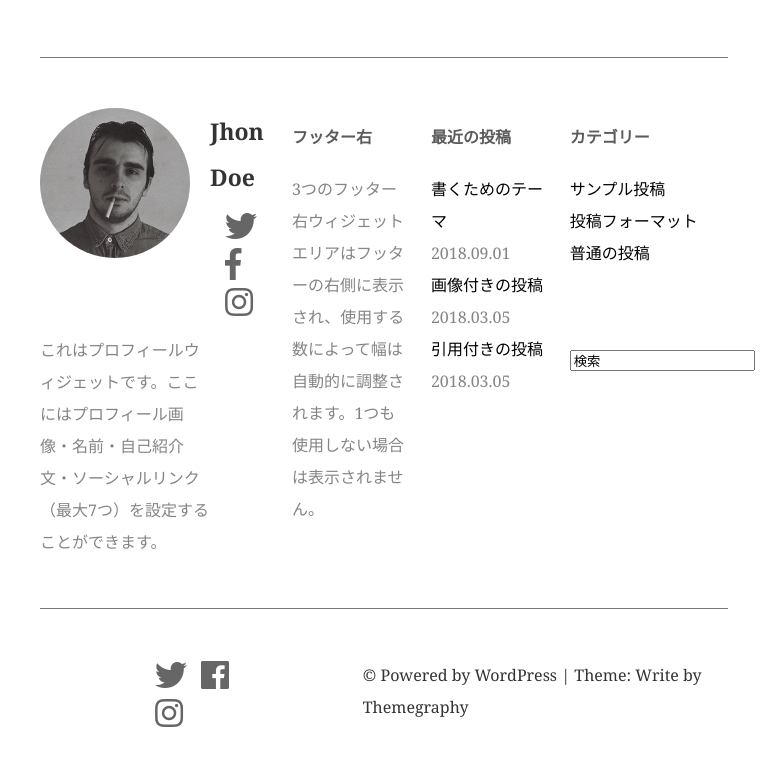
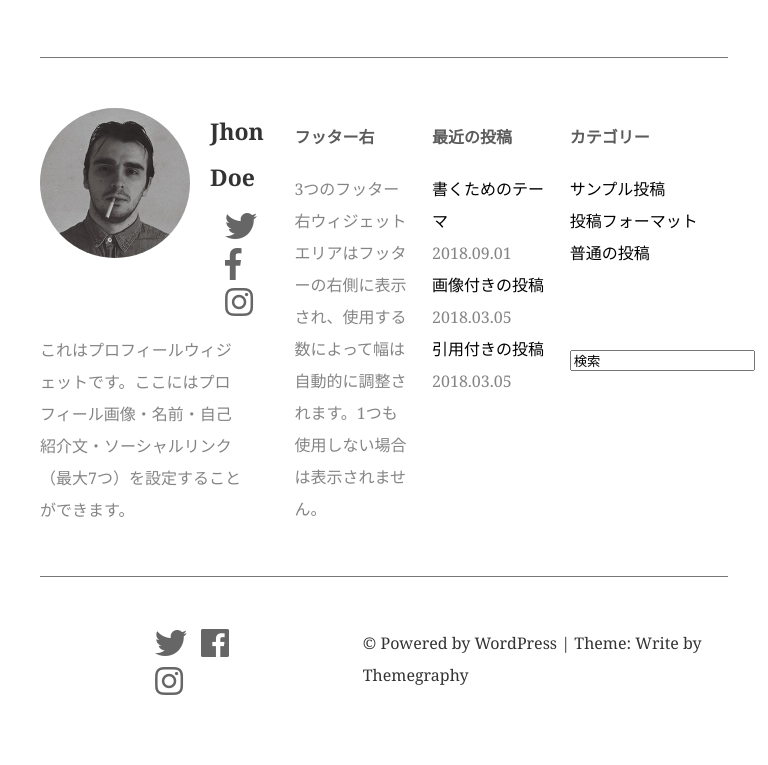
Before and after one commit to ram8500/WriteReproduction, a plain HTML site: page index.html in a window 768 px wide. Shown: the part 2535-3300 px from the top of the page. Drawn offline with Linux system fonts and the light colour scheme.

Commit message:
Update style.css

```diff
--- a/style.css
+++ b/style.css
@@ -245,6 +245,7 @@ width: 100%;
 /* ここからタブレット対応 */
 @media screen and (min-width:768px) and (max-width:1024px) {
 .self {
-  width: 25%;
+  width: 30%;
+  padding-right: 3rem;
 }
 }
```
